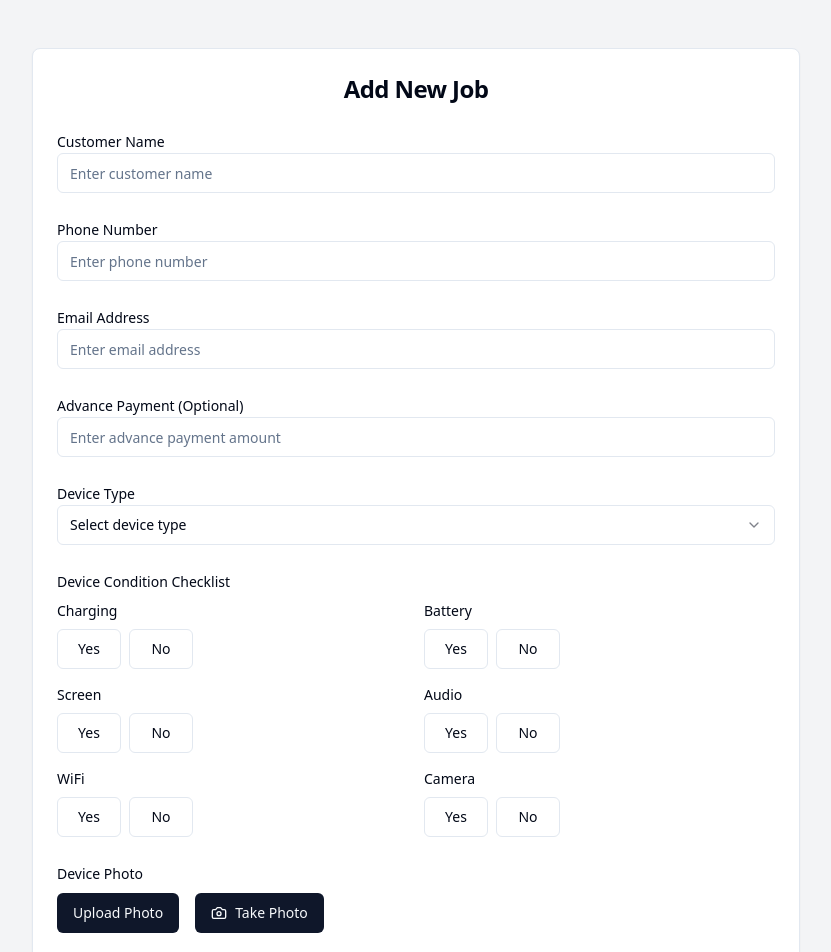
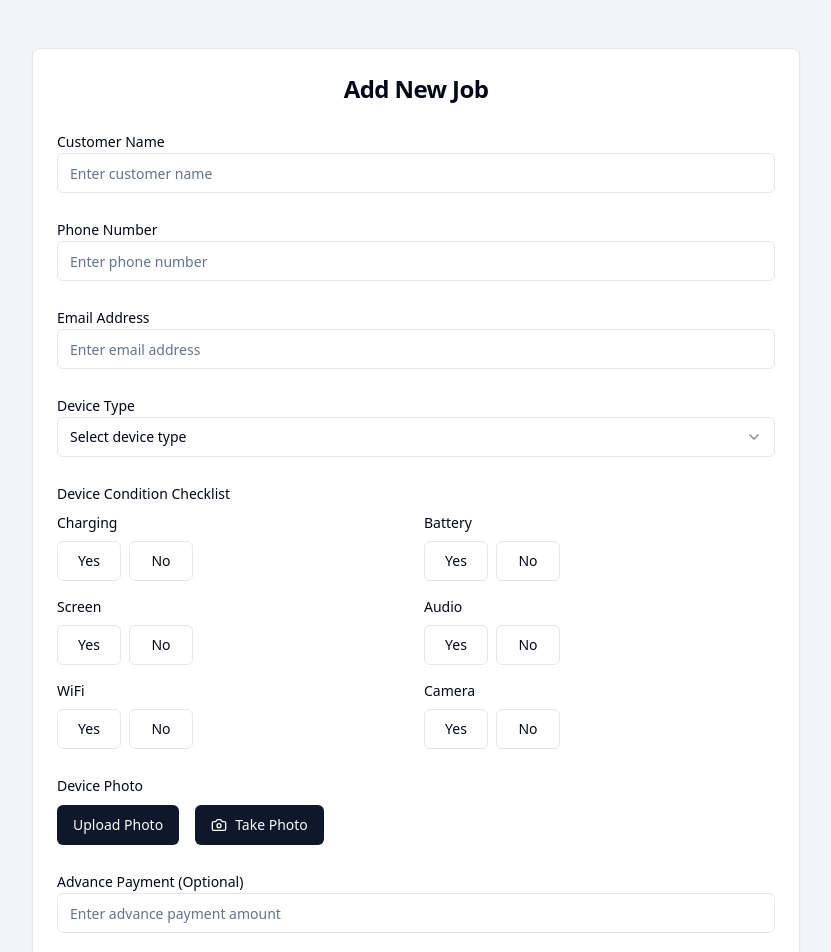
Before and after one commit to MsmAI333/mobi-serv, a React (Vite) app: page /new-job in a window 1280 px wide. Shown: the top 952 px of the page, without its empty margins (224-1055 px from the left). Built offline with nearby package versions, Linux system fonts and the light colour scheme.

Commit message:
Reorder advance payment input
Moved the advance payment input field to the end of the form, after the photo upload section, for improved user flow.
[skip gpt_engineer]

```diff
--- a/src/pages/NewJob.jsx
+++ b/src/pages/NewJob.jsx
@@ -132,10 +132,6 @@ const NewJob = () => {
               <Input id="emailAddress" type="email" placeholder="Enter email address" required />
             </div>
             <div>
-              <Label htmlFor="advancePayment">Advance Payment (Optional)</Label>
-              <Input id="advancePayment" type="number" placeholder="Enter advance payment amount" />
-            </div>
-            <div>
               <Label htmlFor="deviceType">Device Type</Label>
               <Select onValueChange={setDeviceType} required>
                 <SelectTrigger>
@@ -219,6 +215,10 @@ const NewJob = () => {
                 </div>
               )}
             </div>
+            <div>
+              <Label htmlFor="advancePayment">Advance Payment (Optional)</Label>
+              <Input id="advancePayment" type="number" placeholder="Enter advance payment amount" />
+            </div>
             <div className="flex justify-end">
               <Button type="submit">Create Job Sheet</Button>
             </div>
```
